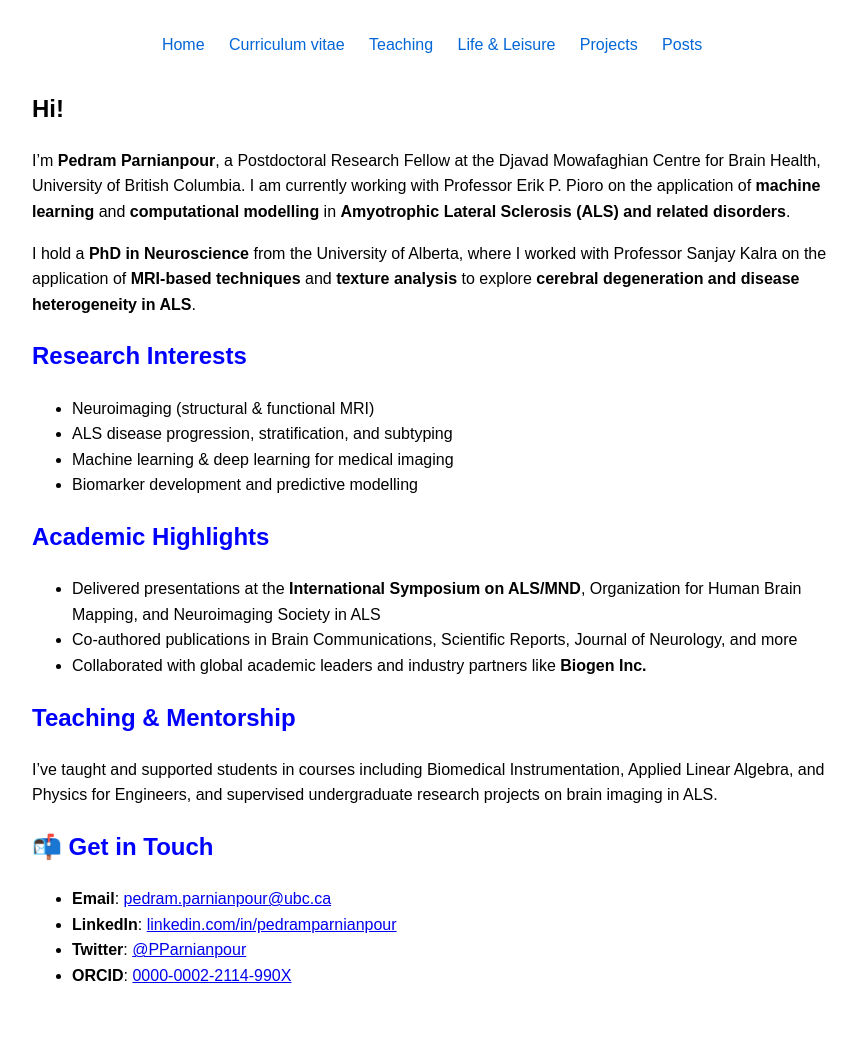
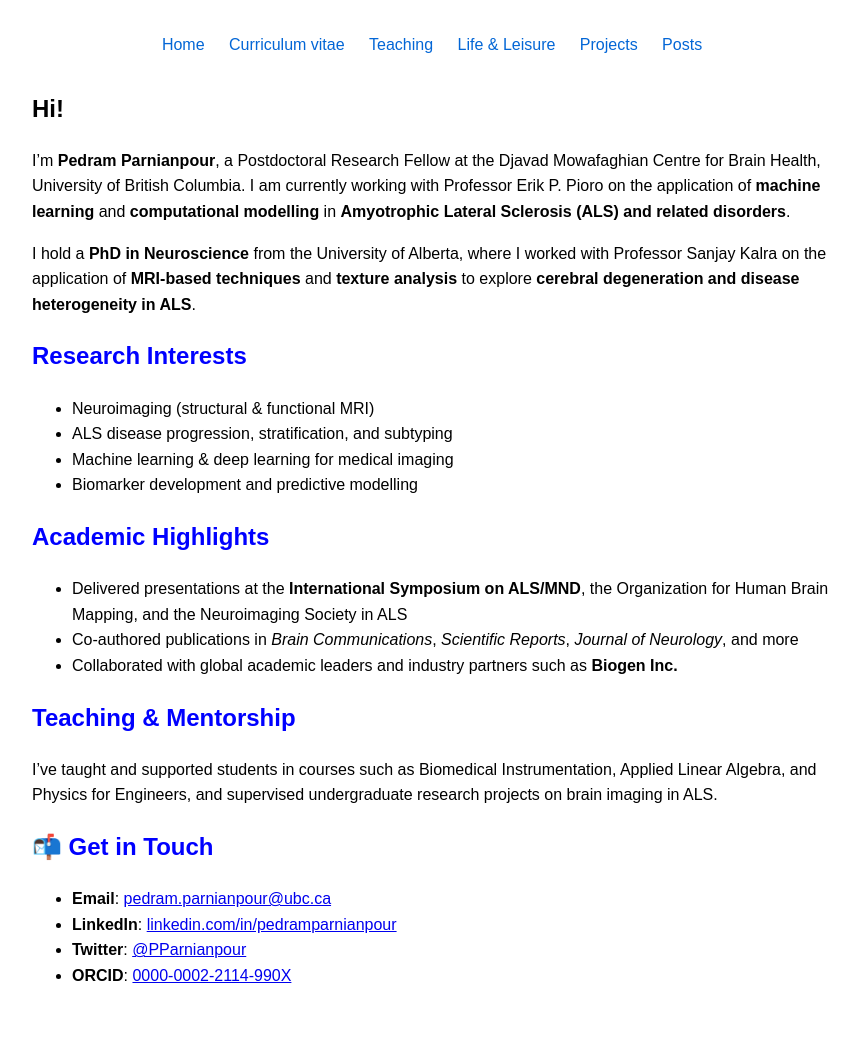
Before and after one commit to Pedram-Parnianpour/pedram-parnianpour.github.io, a Jekyll site: the page built from index.md, in a window 1280 px wide. Shown: the whole page, without its empty margins (208-1067 px from the left). Built offline with Jekyll 4.4.1, drawn with Linux system fonts in a browser that asks for light colours.

Commit message:
Update index.md

```diff
--- a/index.md
+++ b/index.md
@@ -20,14 +20,14 @@ I hold a **PhD in Neuroscience** from the University of Alberta, where I worked
 
 ## <span style="color: blue;">Academic Highlights</span>
 
-- Delivered presentations at the **International Symposium on ALS/MND**, Organization for Human Brain Mapping, and Neuroimaging Society in ALS
-- Co-authored publications in Brain Communications, Scientific Reports, Journal of Neurology, and more
-- Collaborated with global academic leaders and industry partners like **Biogen Inc.**
+- Delivered presentations at the **International Symposium on ALS/MND**, the Organization for Human Brain Mapping, and the Neuroimaging Society in ALS
+- Co-authored publications in *Brain Communications*, *Scientific Reports*, *Journal of Neurology*, and more
+- Collaborated with global academic leaders and industry partners such as **Biogen Inc.**
 
 
 ## <span style="color: blue;">Teaching & Mentorship</span>
 
-I’ve taught and supported students in courses including Biomedical Instrumentation, Applied Linear Algebra, and Physics for Engineers, and supervised undergraduate research projects on brain imaging in ALS.
+I’ve taught and supported students in courses such as Biomedical Instrumentation, Applied Linear Algebra, and Physics for Engineers, and supervised undergraduate research projects on brain imaging in ALS.
 
 
 ## <span style="color: blue;">📬 Get in Touch</span>
```
